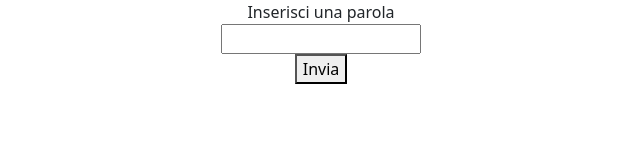
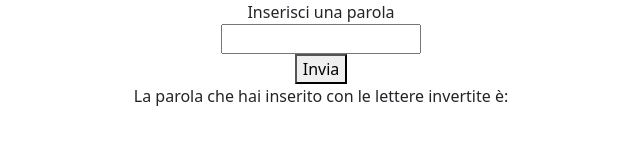
Before and after one commit to Arianna-Cosimini/js-jsnacks-blocco-3, a plain HTML site: page jsnack1/index.html in a window 1280 px wide. Both pictures are taken after a click on the button "Invia". Shown: the whole page, without its empty margins (319-959 px from the left). Drawn offline with nearby package versions, Linux system fonts and the light colour scheme.

Commit message:
Inserito commenti, esercizio finito

```diff
--- a/jsnack1/index.html
+++ b/jsnack1/index.html
@@ -17,6 +17,9 @@
                 <button type="button">Invia</button>
             </div>
         </form>
+
+
+        <div class="result text-center"></div>
     </div>
 
 
--- a/jsnack1/js/script.js
+++ b/jsnack1/js/script.js
@@ -1,22 +1,36 @@
 // Snack 1:
 // Scrivi una funzione che accetti una stringa come argomento e la restituisca girata (es. "Ciao" -> "oaiC")
 
-const buttonElement = document.querySelector("button").addEventListener("click", function(){
+const buttonElement = document.querySelector("button").addEventListener("click", function () {
 
     let userChoice = document.querySelector("#userChoice").value;
     console.log(userChoice);
 
 
 
-    function getReverseWord (userChoice){
-        const reverseWords = [];
-        for (let i = userChoice.lenght -1; i >= 0; i-- ){
-            reverseWords.push(userChoice[i]);
+    // creo funzione per ripercorrere la parola inserita dall'utente
+    function getReverseWord(userChoice) {
+
+        // array per memorizzare le lettere della parola inserita dall'utente
+        const reverseLetters = [];
+
+        // ciclo per poter ripercorrere in senso contrario le lettere inserite dall'utente
+        for (let i = userChoice.length - 1; i >= 0; i--) {
+            reverseLetters.push(userChoice[i]);
         }
 
-        return reverseWords.join('');
+        // valore che mi rende la funzione con metodo join, ovvero unire gli elemeni di un array in una stringa
+        return reverseLetters.join('');
+
     }
 
+    // variabile per la memorizzazione dell'array con parola invertita
+    const reverseWords = getReverseWord(userChoice);
 
+    // stampo risultato in pagina
+    let result = document.querySelector(".result").innerHTML = `La parola che hai inserito con le lettere invertite è: <br> ${reverseWords}`
+
+    // Reset dei valori
+    document.querySelector("#userChoice").value = "";
 
 });
```
